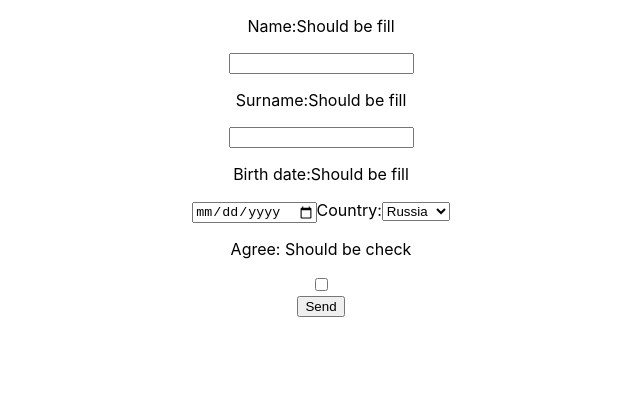
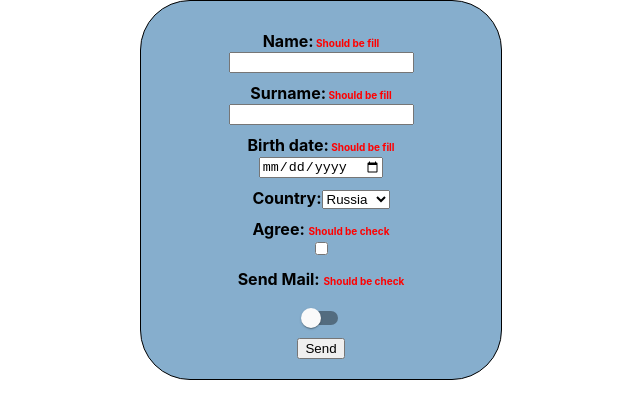
Before and after one commit to GoodFellow23/RsSchollReactQ3, a React (Vite) app in the folder vite-js/: page / in a window 1280 px wide. Shown: the top 418 px of the page, without its empty margins (319-959 px from the left). Built offline with nearby package versions, Linux system fonts and the light colour scheme.

Commit message:
add switcher and style

```diff
--- a/vite-js/package.json
+++ b/vite-js/package.json
@@ -7,6 +7,7 @@
     "serve": "vite preview"
   },
   "dependencies": {
+    "@material-ui/core": "^4.12.3",
     "react": "^17.0.0",
     "react-dom": "^17.0.0"
   },
--- a/vite-js/src/components/Card/Card.jsx
+++ b/vite-js/src/components/Card/Card.jsx
@@ -1,8 +1,9 @@
 import React from "react";
+import '../../css/Card/card.css'
 
 export const Card = (props) => {
     return (
-        <div >
+        <div className="card">
             <p>FirstName: <span>{props.item.firstName}</span></p>
             <p>LastName: <span>{props.item.lastName}</span></p>
             <p>birthDate: <span>{props.item.birthDate}</span></p>
--- a/vite-js/src/components/Form/Form.jsx
+++ b/vite-js/src/components/Form/Form.jsx
@@ -1,4 +1,7 @@
 import React, {useEffect, useState} from "react";
+import '../../css/From/from.css'
+import Switch from '@material-ui/core/Switch';
+import FormControlLabel from '@material-ui/core/FormControlLabel';
 
 export const Form = ({setFormValues}) => {
     const [firstName, setFirstName] = useState("");
@@ -7,10 +10,11 @@ export const Form = ({setFormValues}) => {
     const [country, setCountry] = useState("Russia");
     const [agree, setAgree] = useState(false);
     const [error, setError] = useState({});
+    const [switcher, setSwitcher] = useState(false);
 
     useEffect(() => {
         validate()
-    }, [agree, firstName, lastName, birthDate]);
+    }, [agree, firstName, lastName, birthDate, switcher]);
 
     const reset = () => {
         setFirstName("");
@@ -35,12 +39,15 @@ export const Form = ({setFormValues}) => {
         if(birthDate === "") {
             setError((state) => ({...state, birthDate}))
         }
+        if(switcher === false) {
+            setError((state) => ({...state, switcher}))
+        }
     }
 
     const handleSubmit = (event) => {
         event.preventDefault();
         if( Object.keys(error).length === 0) {
-            setFormValues((state) => [...state, {firstName, lastName, birthDate, country, agree}]);
+            setFormValues((state) => [...state, {firstName, lastName, birthDate, country, agree, switcher}]);
             reset();
         }
     }
@@ -48,7 +55,7 @@ export const Form = ({setFormValues}) => {
     return (
         <form className="form" onSubmit={handleSubmit}>
             <label className="item" htmlFor={firstName}>
-                <p>Name:{error?.firstName !== undefined && <span className="errors">Should be fill</span>}</p>
+                <p>Name:{error?.firstName !== undefined && <span className="errors"> Should be fill</span>}</p>
                 <input
                     type="text"
                     name={firstName}
@@ -56,7 +63,7 @@ export const Form = ({setFormValues}) => {
                     onChange={(event) => setFirstName(event.target.value)}/>
             </label>
             <label className="item" htmlFor={lastName}>
-                <p>Surname:{error?.lastName !== undefined && <span className="errors">Should be fill</span>}</p>
+                <p>Surname:{error?.lastName !== undefined && <span className="errors"> Should be fill</span>}</p>
                 <input
                     type="text"
                     name={lastName}
@@ -64,7 +71,7 @@ export const Form = ({setFormValues}) => {
                     onChange={(event) => setLastName(event.target.value)} />
             </label>
             <label className="item" htmlFor={birthDate}>
-                <p>Birth date:{error?.birthDate !== undefined && <span className="errors">Should be fill</span>}</p>
+                <p>Birth date:{error?.birthDate !== undefined && <span className="errors"> Should be fill</span>}</p>
                 <input
                     type="date"
                     name={birthDate}
@@ -90,6 +97,18 @@ export const Form = ({setFormValues}) => {
                        checked={agree}
                        onChange={() => setAgree(prev => !prev)} />
             </label>
+            <label htmlFor="switcher">
+                <p>Send Mail: {error?.switcher !== undefined && <span className="errors">Should be check</span>}</p>
+                <FormControlLabel
+                    control={
+                        <Switch
+                            color="primary"
+                            onChange={() => {setSwitcher(prev => !prev)}}
+                            name="switcher"
+                        />
+                    }
+                />
+            </label>
             <div className="button">
                 <input type="submit" value="Send" />
             </div>
--- /dev/null
+++ b/vite-js/src/css/Card/card.css
@@ -0,0 +1,18 @@
+.card {
+    border: 3px solid black;
+    border-radius: 50px;
+    padding: 20px;
+    background: #8d4f52;
+    width: 20%;
+    margin-left: auto;
+    margin-right: auto;
+    margin-top: 20px;
+}
+
+.card p {
+    color: white;
+}
+
+.card span {
+    color: yellow;
+}
--- /dev/null
+++ b/vite-js/src/css/From/from.css
@@ -0,0 +1,25 @@
+.form {
+    border: 1px solid black;
+    border-radius: 50px;
+    padding: 20px;
+    background: #86aecd;
+    width: 25%;
+    margin-left: auto;
+    margin-right: auto;
+    font-weight: bold;
+}
+
+.form label {
+    display: block;
+    margin: 10px 0 0 0;
+}
+
+label p {
+    margin: 0;
+}
+
+.errors {
+    color: red;
+    font-size: 10px;
+    font-weight: bold;
+}
```
Also changed, not shown: 1 other file (tests, documents, lock files or other folders).
